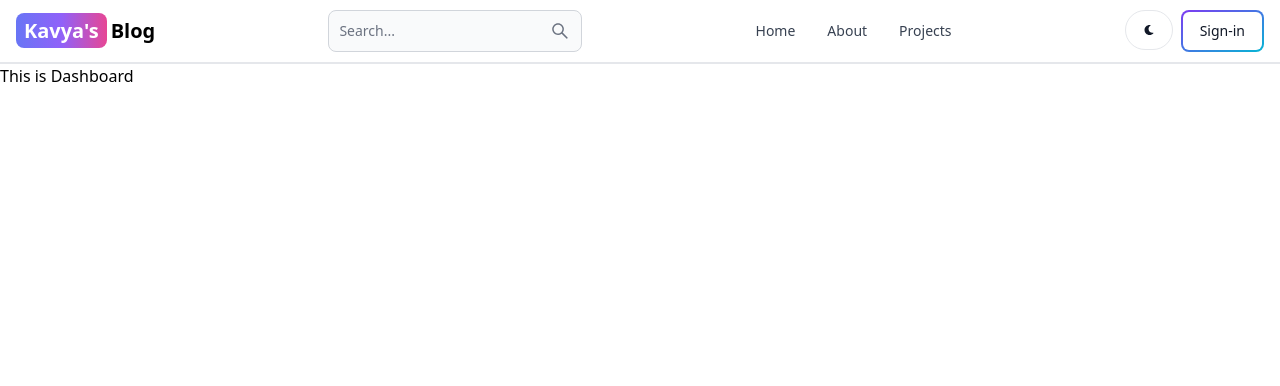
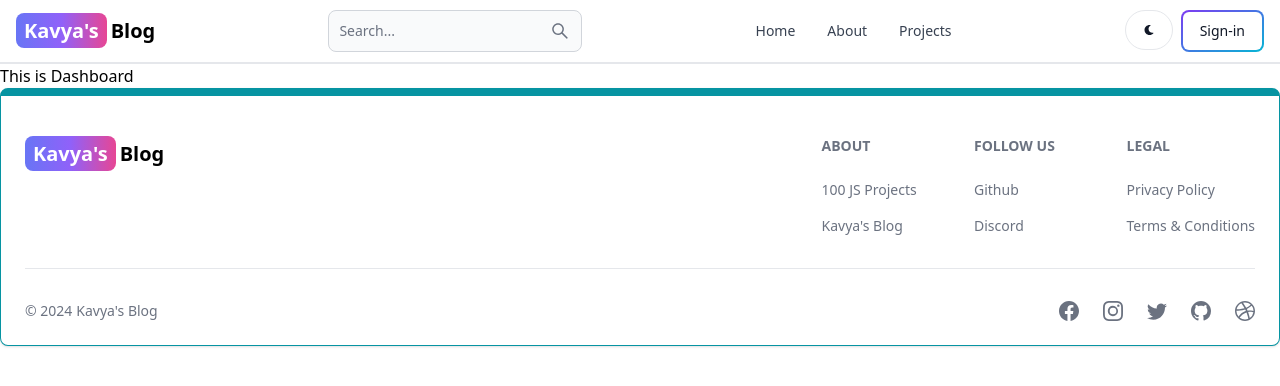
Before and after one commit to kavyarajput30/MERN-Blog-App, a React (Vite) app in the folder client/: page /dashboard in a window 1280 px wide. Shown: the top 386 px of the page. Built offline with nearby package versions, Linux system fonts and the light colour scheme.

Commit message:
create footer comp

```diff
--- a/client/src/App.jsx
+++ b/client/src/App.jsx
@@ -5,6 +5,7 @@ import SignUp from "./pages/SignUp.jsx";
 import Project from "./pages/Project.jsx";
 import Dashboard from "./pages/Dashboard.jsx";
 import NavbarPage from "./components/Navbar.jsx";
+import Footer from "./components/Footer.jsx";
 import { Routes, Route } from "react-router-dom";
 function App() {
   return (
@@ -18,6 +19,7 @@ function App() {
         <Route path="/project" element={<Project />} />
         <Route path="/dashboard" element={<Dashboard />} />
       </Routes>
+      <Footer/>
     </>
   );
 }
--- /dev/null
+++ b/client/src/components/Footer.jsx
@@ -0,0 +1,88 @@
+import { Footer } from 'flowbite-react';
+import { Link } from 'react-router-dom';
+import { BsFacebook, BsInstagram, BsTwitter, BsGithub, BsDribbble } from 'react-icons/bs';
+export default function FooterPage() {
+  return (
+    <Footer container className='border border-t-8 border-teal-500'>
+      <div className='w-full max-w-7xl mx-auto'>
+
+
+        <div className='grid w-full justify-between sm:flex md:grid-cols-1'>
+          <div className='mt-5'>
+            <Link
+              to='/'
+              className='self-center whitespace-nowrap text-lg sm:text-xl font-semibold dark:text-white'
+            >
+              <span className='px-2 py-1 bg-gradient-to-r from-indigo-500 via-purple-500 to-pink-500 rounded-lg text-white mr-1'>
+                Kavya's
+              </span>
+              Blog
+            </Link>
+          </div>
+          <div className='grid grid-cols-2 gap-8 mt-4 sm:grid-cols-3 sm:gap-6'>
+            <div>
+              <Footer.Title title='About' />
+              <Footer.LinkGroup col>
+                <Footer.Link
+                  href='https://github.com/kavyarajput30?tab=repositories'
+                  target='_blank'
+                  rel='noopener noreferrer'
+                >
+                  100 JS Projects
+                </Footer.Link>
+                <Footer.Link
+                  href='/about'
+                  target='_blank'
+                  rel='noopener noreferrer'
+                >
+                  Kavya's Blog
+                </Footer.Link>
+              </Footer.LinkGroup>
+            </div>
+            <div>
+              <Footer.Title title='Follow us' />
+              <Footer.LinkGroup col>
+                <Footer.Link
+                  href='https://github.com/kavyarajput30'
+                  target='_blank'
+                  rel='noopener noreferrer'
+                >
+                  Github
+                </Footer.Link>
+                <Footer.Link href='#'>Discord</Footer.Link>
+              </Footer.LinkGroup>
+            </div>
+            <div>
+              <Footer.Title title='Legal' />
+              <Footer.LinkGroup col>
+                <Footer.Link href='#'>Privacy Policy</Footer.Link>
+                <Footer.Link href='#'>Terms &amp; Conditions</Footer.Link>
+              </Footer.LinkGroup>
+            </div>
+          </div>
+        </div>
+
+
+
+        <Footer.Divider />
+
+
+        <div className='w-full sm:flex sm:items-center sm:justify-between'>
+          <Footer.Copyright
+            href='#'
+            by="Kavya's Blog"
+            year={new Date().getFullYear()}
+          />
+          <div className="flex gap-6 sm:mt-0 mt-4 sm:justify-center">
+            <Footer.Icon href='#' icon={BsFacebook}/>
+            <Footer.Icon href='#' icon={BsInstagram}/>
+            <Footer.Icon href='#' icon={BsTwitter}/>
+            <Footer.Icon href='https://github.com/kavyarajput30' icon={BsGithub}/>
+            <Footer.Icon href='#' icon={BsDribbble}/>
+
+          </div>
+        </div>
+      </div>
+    </Footer>
+  );
+}
```
